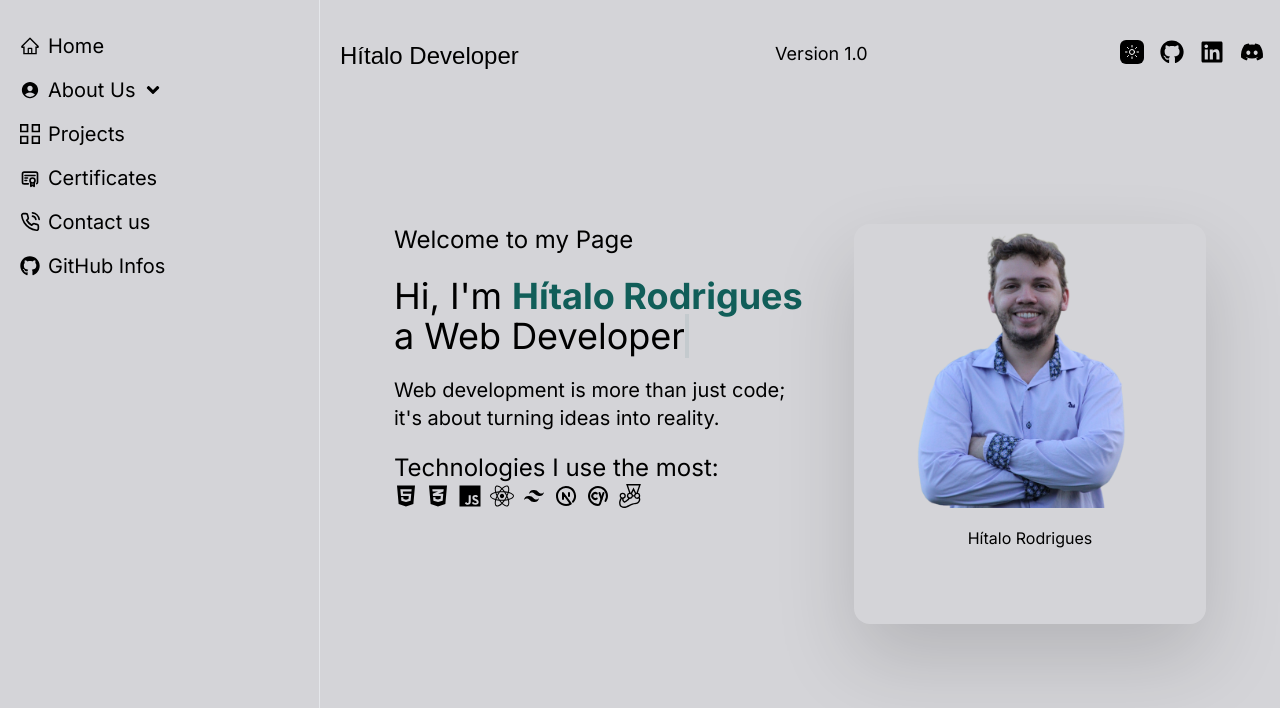
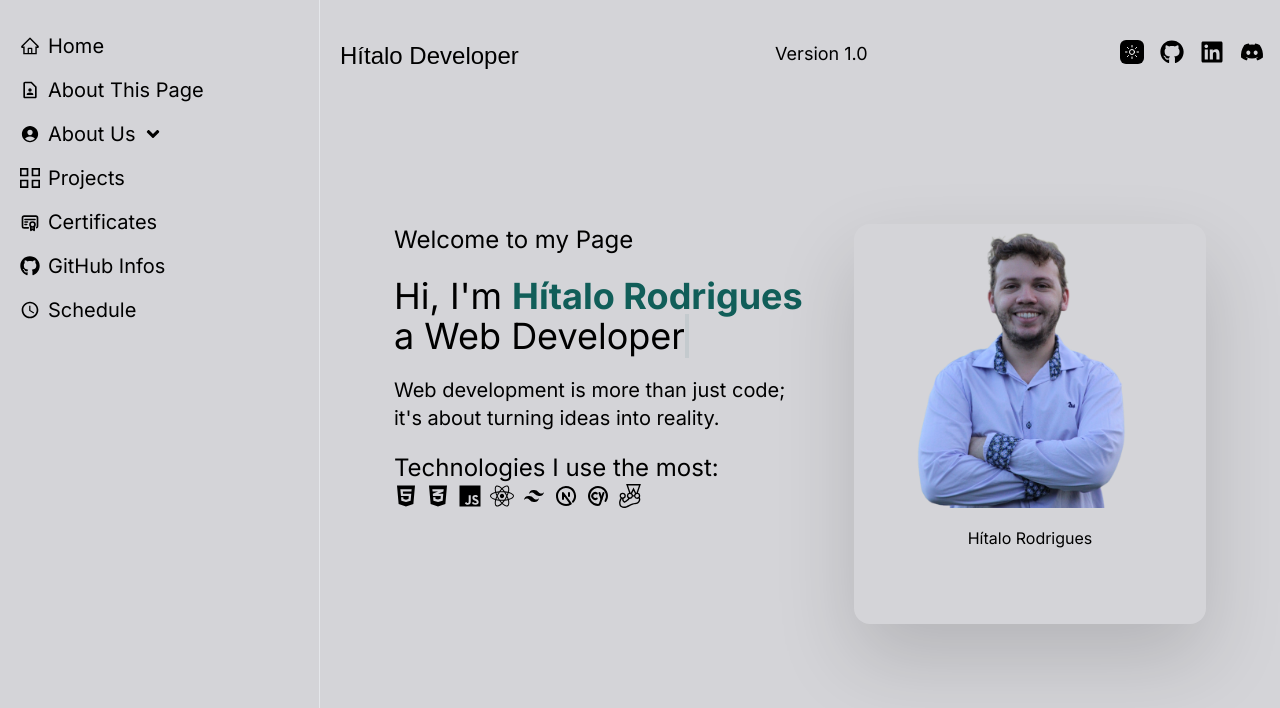
Before and after one commit to Hzimr/Hzimr.github.io, a Next.js app: page / in a window 1280 px wide. Shown: the top 708 px of the page. Built offline with nearby package versions, Linux system fonts and the light colour scheme; a web font is replaced by a local one.

Commit message:
feat: added new itens in sidebar and remove contact us

```diff
--- a/src/components/sidebar/sidebar.tsx
+++ b/src/components/sidebar/sidebar.tsx
@@ -4,12 +4,12 @@ import Link from 'next/link'
 import { AiOutlineHome } from 'react-icons/ai'
 import { BsPersonWorkspace } from 'react-icons/bs'
 import { FaGithub, FaGraduationCap } from 'react-icons/fa'
-import { FiPhoneCall } from 'react-icons/fi'
 import { GrProjects } from 'react-icons/gr'
 import { IoIosMenu } from 'react-icons/io'
 import { TbCertificate } from 'react-icons/tb'
 import { twMerge } from 'tailwind-merge'
 import { SubLinkContent } from './sublink'
+import { MdOutlineContactPage, MdOutlineSchedule } from 'react-icons/md'
 
 export function Sidebar() {
   return (
@@ -39,6 +39,10 @@ export function Sidebar() {
               <AiOutlineHome />
               <Link href="/">Home</Link>
             </li>
+            <li className="flex cursor-pointer items-center justify-start gap-2">
+              <MdOutlineContactPage />
+              <Link href="/aboutThisPage">About This Page</Link>
+            </li>
             <li className="flex cursor-pointer flex-col  justify-start">
               <div className="flex cursor-pointer items-center justify-start">
                 <SubLinkContent>
@@ -57,20 +61,22 @@ export function Sidebar() {
             </li>
             <li className="flex cursor-pointer items-center justify-start gap-2">
               <GrProjects />
-              <Link href="/">Projects</Link>
+              <Link href="/projects">Projects</Link>
             </li>
             <li className="flex cursor-pointer items-center justify-start gap-2">
               <TbCertificate />
               <Link href="/certificates">Certificates</Link>
             </li>
-            <li className="flex cursor-pointer items-center justify-start gap-2">
-              <FiPhoneCall />
-              <Link href="/">Contact us</Link>
+            <li className="group flex items-center justify-start gap-2">
+              <FaGithub />
+              <Link className="" href="/githubInfos">
+                GitHub Infos
+              </Link>
             </li>
-            <li className="group flex cursor-not-allowed items-center justify-start gap-2">
-              <FaGithub />
-              <Link className="group-hover:cursor-not-allowed" href="/">
-                GitHub Infos
+            <li className="group flex items-center justify-start gap-2">
+              <MdOutlineSchedule />
+              <Link className="" href="/schedule">
+                Schedule
               </Link>
             </li>
           </ul>
```
